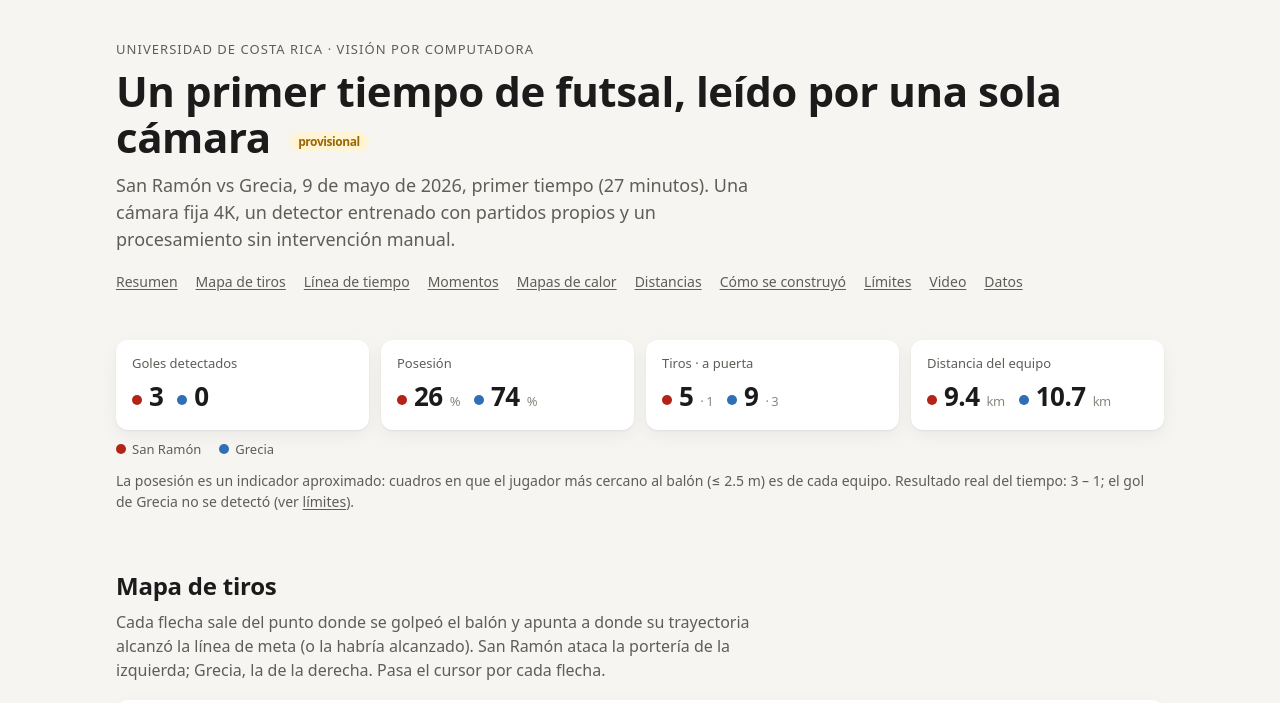
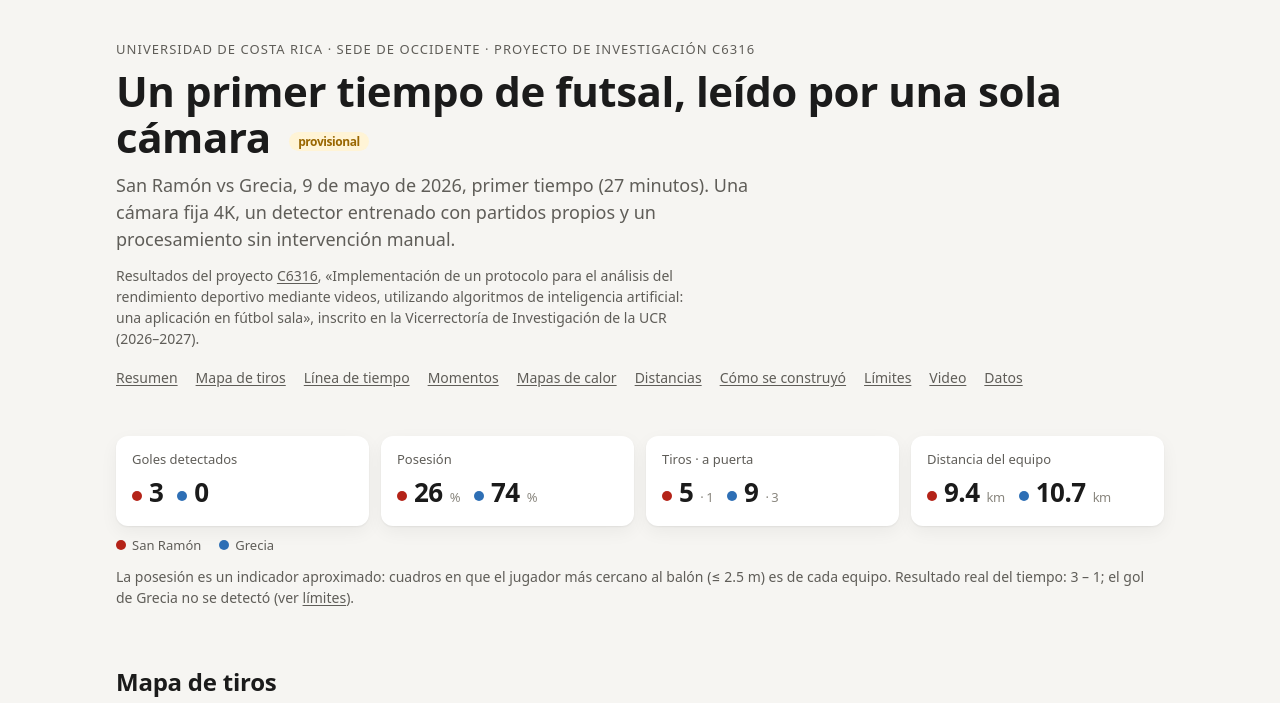
Before and after one commit to tomas0821/Futsal-UCR-Vision-computacional, a plain HTML site: page docs/index.html in a window 1280 px wide. Shown: the top 703 px of the page. Drawn offline with Linux system fonts and the light colour scheme.

Commit message:
Mencionar el proyecto C6316 (SIGPRO) en el sitio y el README

```diff
--- a/docs/index.html
+++ b/docs/index.html
@@ -29,6 +29,7 @@ header{padding:40px 0 20px}
 .kicker{font-size:13px;letter-spacing:.08em;text-transform:uppercase;color:var(--text2);margin:0 0 8px}
 h1{font-size:clamp(28px,4.5vw,42px);line-height:1.1;margin:0 0 12px;letter-spacing:-.01em}
 .lead{font-size:18px;color:var(--text2);max-width:62ch;margin:0}
+.proj{font-size:14px;color:var(--text2);max-width:72ch;margin:12px 0 0}
 .badge{display:inline-block;font-size:12px;font-weight:600;padding:3px 9px;border-radius:999px;background:var(--warn-bg);color:var(--warn);vertical-align:middle;margin-left:8px}
 nav.toc{display:flex;flex-wrap:wrap;gap:6px 18px;font-size:14px;color:var(--text2);margin:18px 0 0}
 section{padding:28px 0}
@@ -104,9 +105,10 @@ footer{padding:30px 0 50px;color:var(--text2);font-size:14px;border-top:1px soli
 <div class="tip" id="tip"></div>
 <div class="wrap">
 <header>
-  <p class="kicker">Universidad de Costa Rica · visión por computadora</p>
+  <p class="kicker">Universidad de Costa Rica · Sede de Occidente · proyecto de investigación C6316</p>
   <h1>Un primer tiempo de futsal, leído por una sola cámara <span class="badge">provisional</span></h1>
   <p class="lead">San Ramón vs Grecia, 9 de mayo de 2026, primer tiempo (27 minutos). Una cámara fija 4K, un detector entrenado con partidos propios y un procesamiento sin intervención manual.</p>
+  <p class="proj">Resultados del proyecto <a href="https://vinv.ucr.ac.cr/sigpro/web/projects/C6316">C6316</a>, «Implementación de un protocolo para el análisis del rendimiento deportivo mediante videos, utilizando algoritmos de inteligencia artificial: una aplicación en fútbol sala», inscrito en la Vicerrectoría de Investigación de la UCR (2026–2027).</p>
   <nav class="toc"><a href="#resumen">Resumen</a><a href="#tiros">Mapa de tiros</a><a href="#linea">Línea de tiempo</a><a href="#momentos">Momentos</a><a href="#calor">Mapas de calor</a><a href="#distancias">Distancias</a><a href="#metodo">Cómo se construyó</a><a href="#limites">Límites</a><a href="#video">Video</a><a href="#datos">Datos</a></nav>
 </header>
 
@@ -297,7 +299,7 @@ footer{padding:30px 0 50px;color:var(--text2);font-size:14px;border-top:1px soli
 </section>
 
 <footer>
-  Proyecto de investigación de la Universidad de Costa Rica. Coordinador: Jorge Salazar. Equipo: Tomás Rojas y Eduardo Arias. Entrenamiento e inferencia en el clúster HPC de la UCR. Resultados provisionales, sujetos a revisión.
+  Proyecto de investigación <a href="https://vinv.ucr.ac.cr/sigpro/web/projects/C6316">C6316</a> de la Universidad de Costa Rica, Sede Regional de Occidente, inscrito en la Vicerrectoría de Investigación (vigencia 2026–2027). Coordinador: Jorge Salazar. Equipo: Tomás Rojas y Eduardo Arias. Entrenamiento e inferencia en el clúster HPC de la UCR. Resultados provisionales, sujetos a revisión.
 </footer>
 </div>
 
```
Also changed, not shown: 1 other file.
